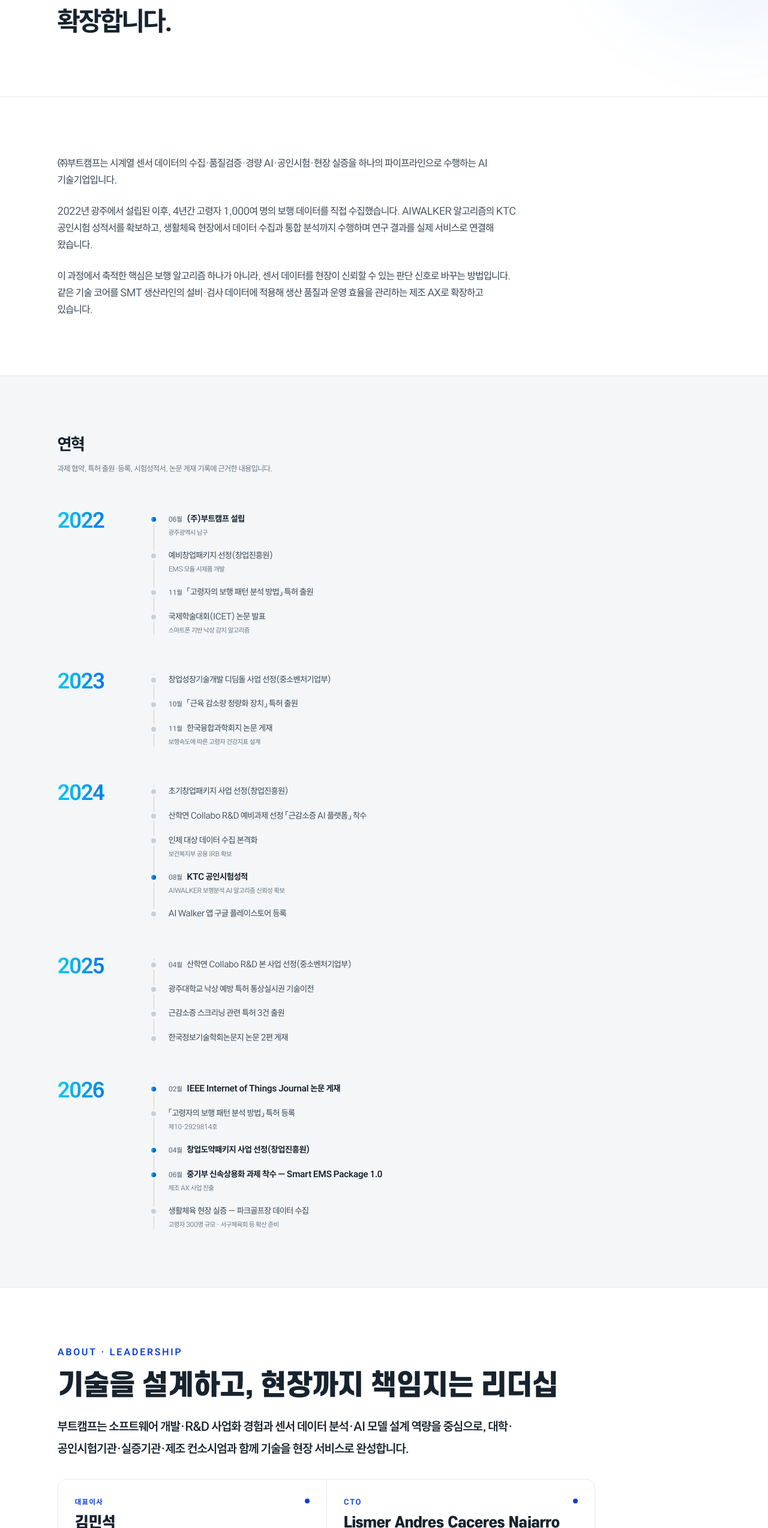
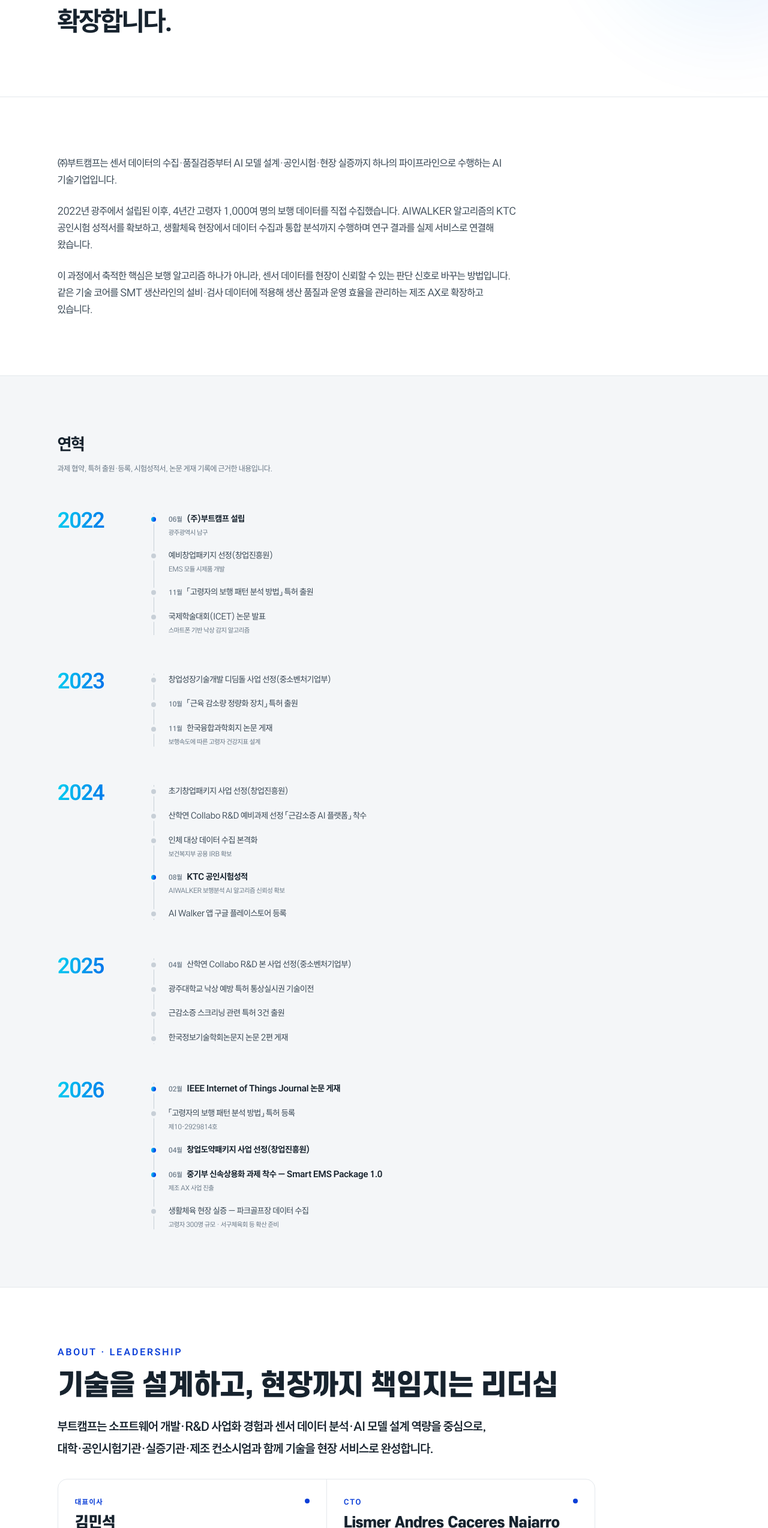
Before and after one commit to moodyblue7/bootcamp-home, a Next.js app: page /about in a window 1280 px wide. Shown: the part 252-2800 px from the top of the page at 60% size. Built offline with nearby package versions, Linux system fonts and the light colour scheme.

Commit message:
회사소개 기술 표현과 리더십 줄바꿈 수정

```diff
--- a/components/about/Leadership.tsx
+++ b/components/about/Leadership.tsx
@@ -5,7 +5,7 @@ export default function Leadership({ className }: { className: string }) {
     <div className={className}>
       <p className="flow-label">{teamSection.label}</p>
       <h2 className="flow-section-title mt-4">{teamSection.headline}</h2>
-      <p className="flow-lead mt-5">{teamSection.lead}</p>
+      <p className="flow-lead mt-5 whitespace-pre-line">{teamSection.lead}</p>
 
       <section
         aria-label="핵심 리더십"
--- a/lib/about.ts
+++ b/lib/about.ts
@@ -9,7 +9,7 @@
 export const vision = {
   headline: ["헬스케어에서 검증한 센서 AI,", "제조 현장으로 확장합니다."],
   body: [
-    "㈜부트캠프는 시계열 센서 데이터의 수집·품질검증·경량 AI·공인시험·현장 실증을 하나의 파이프라인으로 수행하는 AI 기술기업입니다.",
+    "㈜부트캠프는 센서 데이터의 수집·품질검증부터 AI 모델 설계·공인시험·현장 실증까지 하나의 파이프라인으로 수행하는 AI 기술기업입니다.",
     "2022년 광주에서 설립된 이후, 4년간 고령자 1,000여 명의 보행 데이터를 직접 수집했습니다. AIWALKER 알고리즘의 KTC 공인시험 성적서를 확보하고, 생활체육 현장에서 데이터 수집과 통합 분석까지 수행하며 연구 결과를 실제 서비스로 연결해 왔습니다.",
     "이 과정에서 축적한 핵심은 보행 알고리즘 하나가 아니라, 센서 데이터를 현장이 신뢰할 수 있는 판단 신호로 바꾸는 방법입니다. 같은 기술 코어를 SMT 생산라인의 설비·검사 데이터에 적용해 생산 품질과 운영 효율을 관리하는 제조 AX로 확장하고 있습니다.",
   ],
@@ -95,7 +95,7 @@ export const timeline: readonly TimelineYear[] = [
 export const teamSection = {
   label: "About · Leadership",
   headline: "기술을 설계하고, 현장까지 책임지는 리더십",
-  lead: "부트캠프는 소프트웨어 개발·R&D 사업화 경험과 센서 데이터 분석·AI 모델 설계 역량을 중심으로, 대학·공인시험기관·실증기관·제조 컨소시엄과 함께 기술을 현장 서비스로 완성합니다.",
+  lead: "부트캠프는 소프트웨어 개발·R&D 사업화 경험과 센서 데이터 분석·AI 모델 설계 역량을 중심으로,\n대학·공인시험기관·실증기관·제조 컨소시엄과 함께 기술을 현장 서비스로 완성합니다.",
   executionTitle: "협력으로 확장하는 실행 체계",
   executionItems: [
     "대학 연구 협력",
```
